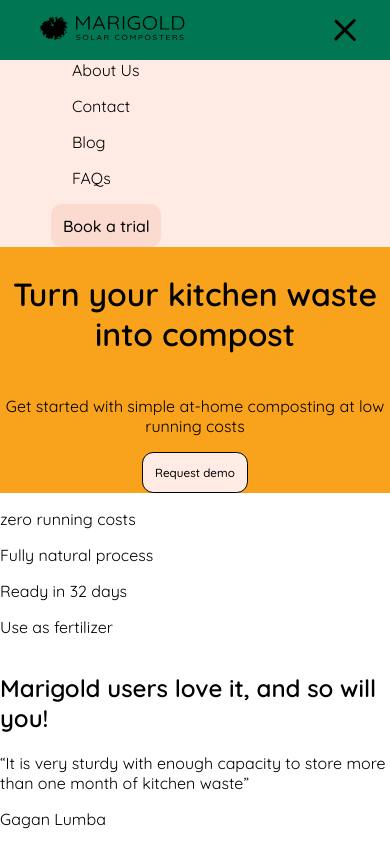
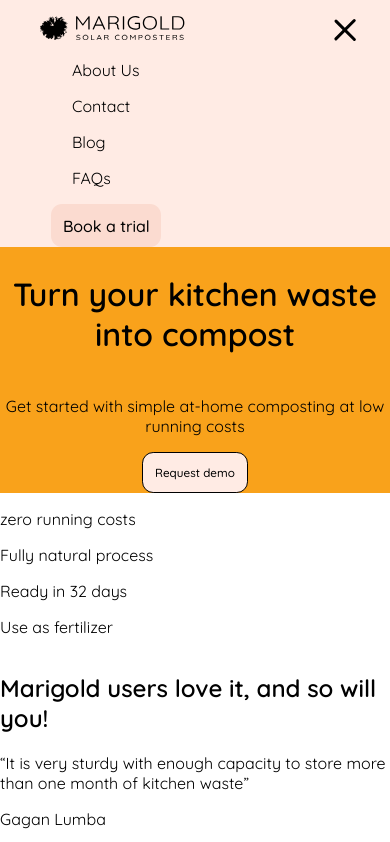
Before and after one commit to jakradum/marigold, a plain HTML site: page index.html in a window 390 px wide. Both pictures are taken after a click on the link 347 px from the left and 30 px from the top of the page. Shown: the top 842 px of the page. Drawn offline with Linux system fonts and the light colour scheme.

Commit message:
mobile header colour change on click

```diff
--- a/index.html
+++ b/index.html
@@ -13,7 +13,7 @@
     <title>Marigold Composters | Organic Composters</title>
 </head>
 <body>
-    <header>
+    <header class="headersec">
         <nav>
             <ul class="nav-items">
                 <li><svg class="logo" viewBox="0 0 151 25" fill="none" xmlns="http://www.w3.org/2000/svg">
--- a/script.js
+++ b/script.js
@@ -3,8 +3,10 @@ let bars = document.querySelectorAll(`.bar`);
 let navItems = document.getElementsByClassName(`nav-items`);
 let colorLogo = document.querySelectorAll(`.logo`);
 function toggleX(){bars.forEach(i=>i.classList.toggle(`x`))}
-let nav = document.getElementsByTagName(`nav`);
+let navBar = document.querySelectorAll(`.mobile-menu`);
+let header = document.querySelectorAll(`.headersec`);
 
 navToggle.addEventListener(`click`,toggleX);
-navToggle.addEventListener(`click`, function(){nav.style.backgroundColor = "#FFEBE4";})
 navToggle.addEventListener(`click`,function(){colorLogo.forEach(i=>i.classList.toggle(`bw`));})
+navToggle.addEventListener(`click`,function(){navBar.forEach(i=>i.classList.toggle(`drop`));})
+navToggle.addEventListener(`click`,function(){header.forEach(i=>i.classList.toggle(`drop`));})
--- a/style.css
+++ b/style.css
@@ -15,9 +15,16 @@ body{
     text-transform: capitalize;
     align-items: center;
 }
-nav{
+.mobile-menu{
     background-color: #007653;
     color: white;
+}
+.mobile-menu.drop{
+    background-color: #FFEBE4;
+    color: white;
+}
+nav .drop{
+    background-color:  #FFEBE4;
 }
  /* nav li:hover{
     background-color: #075840;
@@ -29,6 +36,11 @@ header{
     width: 100%;
     background-color: #007653;
     height: auto;
+
+}
+header.drop{
+
+    background-color:#FFEBE4;
 
 }
 .nav-items li:first-child {
```
